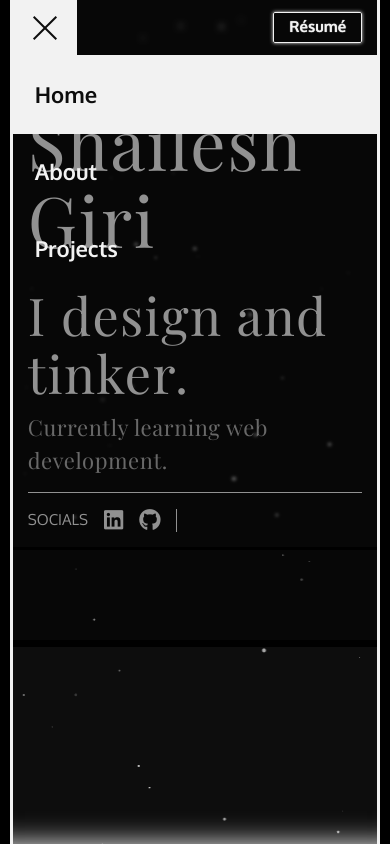
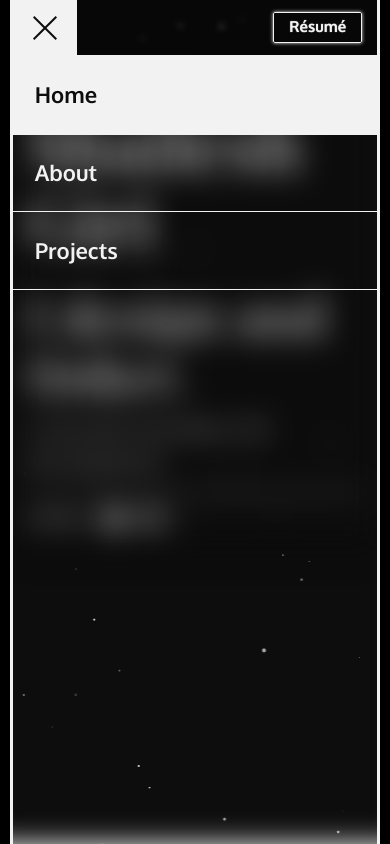
Before and after one commit to shailesh747/portfolio, a plain HTML site: page index.html in a window 390 px wide. Both pictures are taken after a click on the button 44 px from the left and 27 px from the top of the page. Drawn offline with nearby package versions, Linux system fonts and the light colour scheme; a web font is replaced by a local one.

Commit message:
updated master.css styles

```diff
--- a/css/master.css
+++ b/css/master.css
@@ -328,19 +328,23 @@ header {
 		top: 3.75em;
 		left: 0;
 		width: 100%;
-		height: 70vh;
-		background-color: hsl( var(--clr-dark) / .4 );
-		backdrop-filter: blur(.7em);
-		border-bottom: .5em solid hsl( var(--clr-dark) );
-		transform: translateY(-150%);
+		height: 100vh;
+		/* background-color: hsl( var(--clr-dark) / .4 );
+		backdrop-filter: blur(.7em); doesnt work in chrome */
+		transform: translateX(-100%);
 		opacity: 0;
 		transition: transform 250ms ease-in-out, opacity 250ms linear;
 		z-index: -1;
 	}
 
+	/* blurring the main container itself on navigation open to workaround chrome limitation */
+	.mobile-navigation-open main {
+		filter: blur(1em);
+	}
+
 	.mobile-navigation-open .primary-navigation {
 		opacity: 1;
-		transform: translateY(0);
+		transform: translateX(0);
 	}
 
 	.primary-navigation li > span {
@@ -350,6 +354,7 @@ header {
 	.glow-indicators > * {
 		font-size: var(--fs-500);
 		font-weight: 700;
+		border-bottom: .0625em solid hsl( var(--clr-white) );
 	}
 
 	.glow-indicators > *:hover::before,
@@ -424,6 +429,7 @@ main {
 	width: 100%;
 	border-bottom: .25em solid hsl( var(--clr-dark) );
 	padding: 1em;
+	transition: fliter 250ms ease-in-out;
 }
 
 .container-heading {
```
